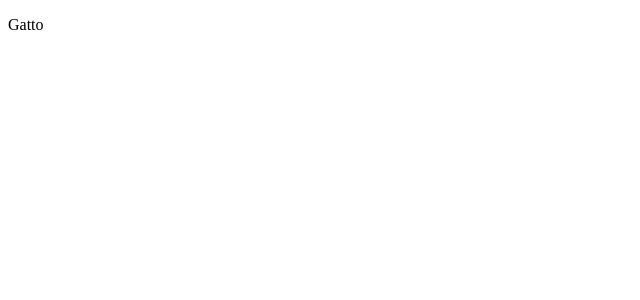
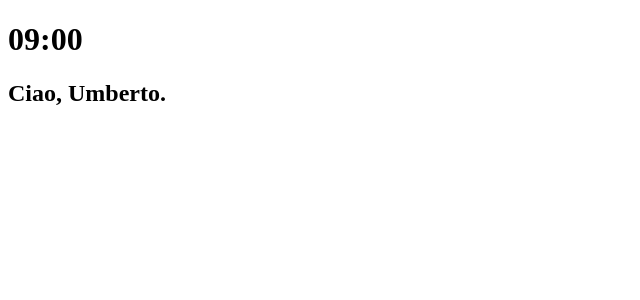
Before and after one commit to iumbs/react-test-app, a React app: page / in a window 1280 px wide. Shown: the top 300 px of the page, without its empty margins (0-640 px from the left). Built offline with nearby package versions, Linux system fonts and the light colour scheme.

Commit message:
.js components to .jsx, "app"  folder to "src", update webapack config

```diff
--- a/app/components/App.js
+++ /dev/null
@@ -1,7 +0,0 @@
-import React from 'react';
-
-export class App extends React.Component {
-	render() {
-		return <p>Gatto</p>;
-	}
-}
--- a/app/index.js
+++ /dev/null
@@ -1,5 +0,0 @@
-import React from 'react';
-import ReactDOM from 'react-dom';
-import {App} from './components/App';
-
-ReactDOM.render(<App />, document.getElementById('app'));
--- /dev/null
+++ b/src/components/App.jsx
@@ -0,0 +1,22 @@
+import React from 'react';
+import {Title} from './Title.jsx'
+
+export class App extends React.Component {
+
+	constructor(props) {
+		super(props);
+		this.state = {
+			date: '09:00',
+			name: 'Umberto'
+		};
+	}
+
+	render() {
+		return (
+			<div>
+				<Title date={this.state.date} name={this.state.name} />
+			</div>
+		);
+	}
+
+}
--- /dev/null
+++ b/src/components/Title.jsx
@@ -0,0 +1,10 @@
+import React from 'react';
+
+export const Title = (props) => {
+  return (
+    <div>
+      <h1>{props.date}</h1>
+      <h2>Ciao, {props.name}.</h2>
+    </div>
+  );
+}
--- a/app/index.html
+++ b/src/index.html
@@ -2,7 +2,7 @@
 <html lang="en">
 <head>
 	<meta charset="UTF-8">
-	<title>My First Local App</title>
+	<title>My First React App</title>
 </head>
 <body>
 	<div id="app"></div>
--- /dev/null
+++ b/src/index.js
@@ -0,0 +1,5 @@
+import React from 'react';
+import ReactDOM from 'react-dom';
+import {App} from './components/App.jsx';
+
+ReactDOM.render(<App />, document.getElementById('app'));
--- a/webpack.config.js
+++ b/webpack.config.js
@@ -1,16 +1,16 @@
 var HTMLWebpackPlugin = require('html-webpack-plugin');
 var HTMLWebpackPluginConfig = new HTMLWebpackPlugin({
-	template: __dirname + '/app/index.html',
+	template: __dirname + '/src/index.html',
 	filename: 'index.html',
 	inject: 'body'
 });
 
 module.exports = {
-	entry: __dirname + '/app/index.js',
+	entry: __dirname + '/src/index.js',
 	module: {
 		loaders: [
 			{
-				test: /\.js$/,
+				test: /\.jsx?$/,
 				exclude: /node_modules/,
 				loader: 'babel-loader'
 			}
```
